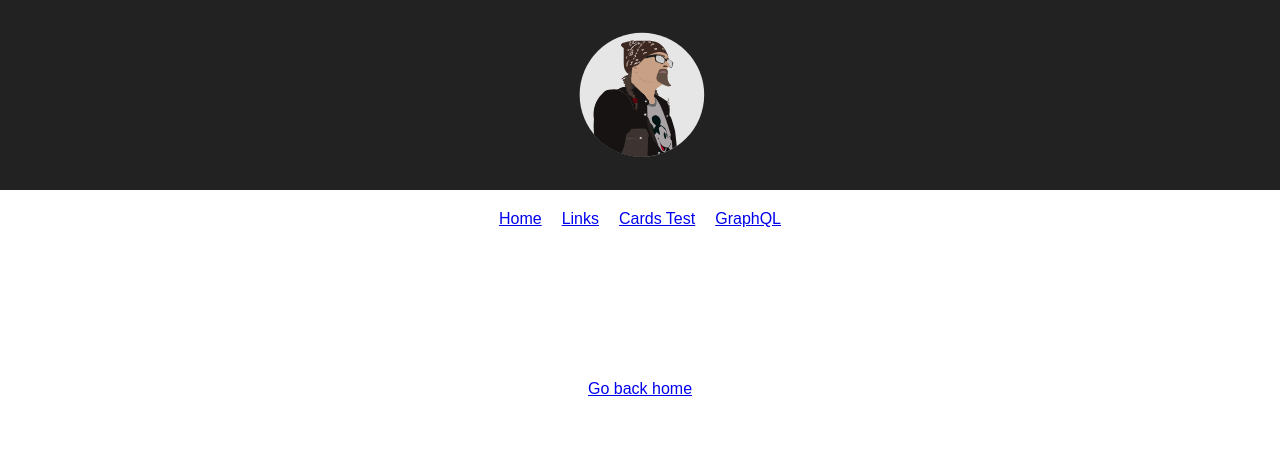
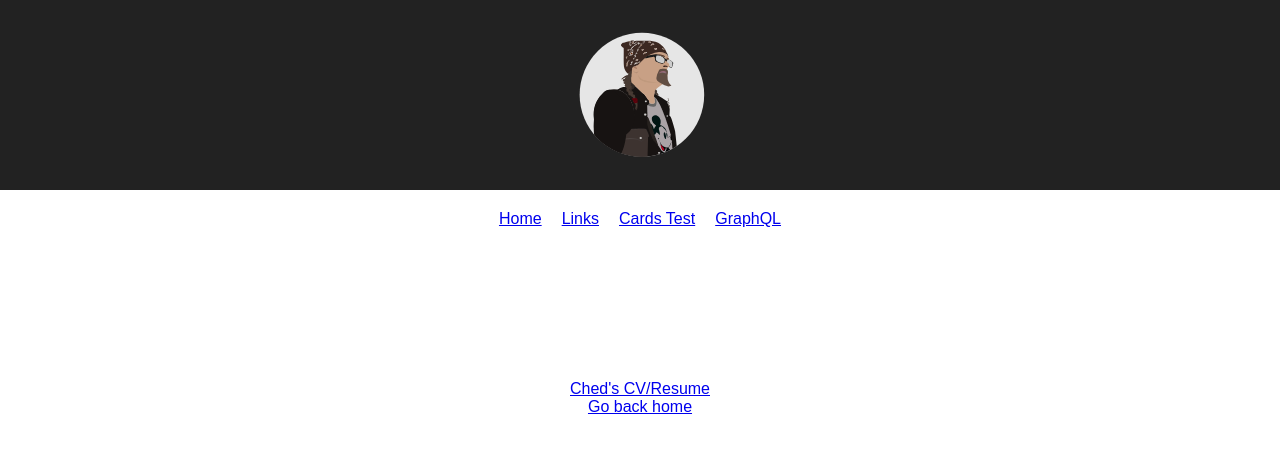
Before and after one commit to ccheatham/complex-k8s, a React (Create React App) app in the folder client/: page /links in a window 1280 px wide. Shown: the top 450 px of the page. Built offline with nearby package versions, Linux system fonts and the light colour scheme.

Commit message:
adds link to resume

```diff
--- a/client/src/Links.js
+++ b/client/src/Links.js
@@ -4,6 +4,8 @@ import { Link } from 'react-router-dom';
 export default () => {
   return (
     <div>
+      <a href="https://cheds-bucket.s3.us-east-1.amazonaws.com/chedcheatham-2019.pdf" target="_blank">Ched's CV/Resume</a>
+      <br />
       <Link to="/">Go back home</Link>
     </div>
   );
```
